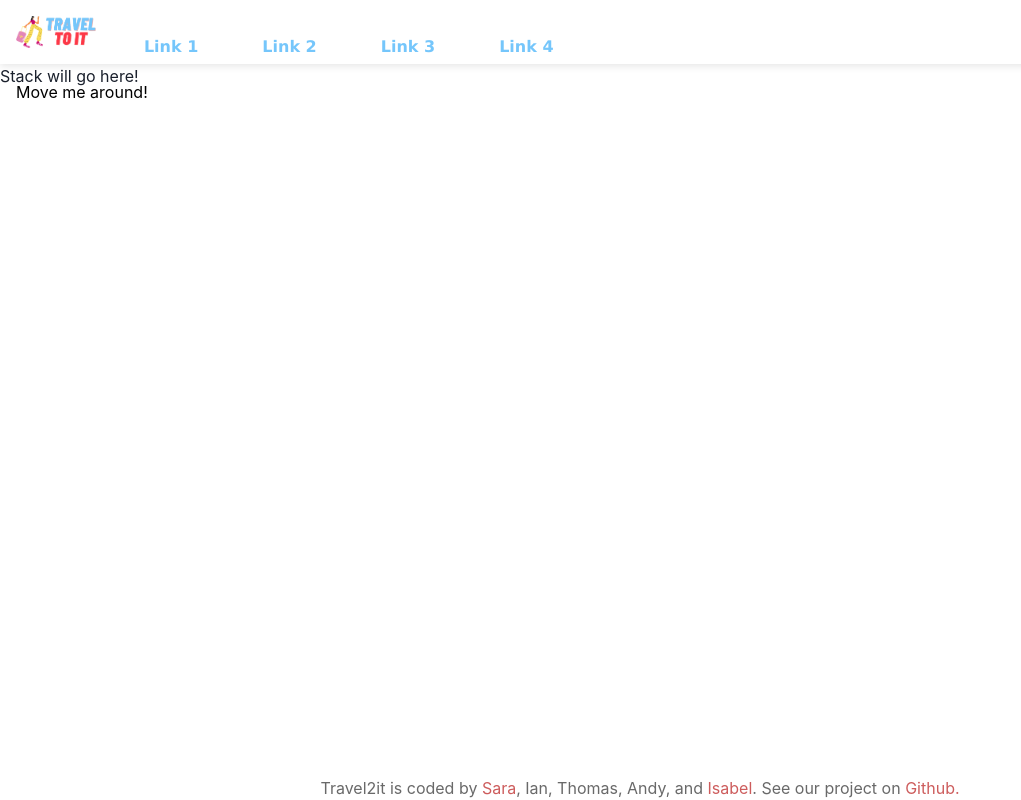
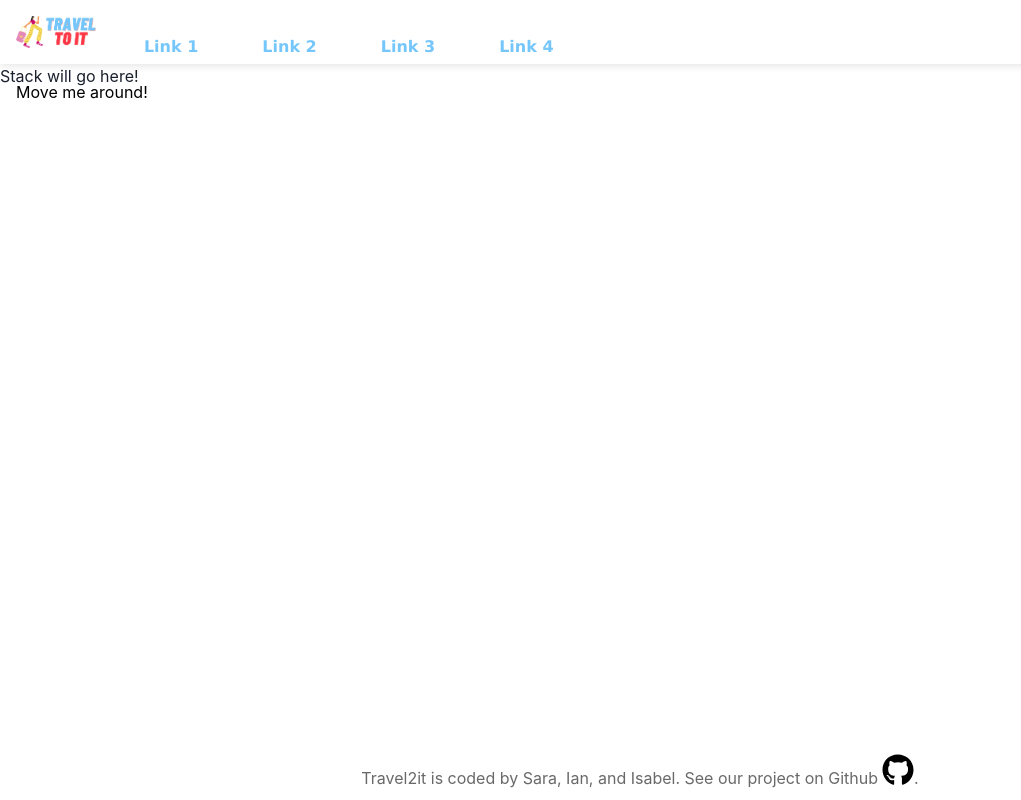
Before and after one commit to chingu-voyages/v41-geckos-team-09, a React (Vite) app: page / in a window 1280 px wide. Shown: the whole page, without its empty margins (0-1021 px from the left). Built offline with nearby package versions, Linux system fonts and the light colour scheme.

Commit message:
add github logo to footer

```diff
--- a/src/components/footer/footer.css
+++ b/src/components/footer/footer.css
@@ -1,5 +1,13 @@
 h4 {
     color:dimgrey
+}
+
+.icon {
+    display: inline;
+    width: 2em;
+    height: 2em;
+    vertical-align: -0.125em;
+    margin-left:4px
 }
 
 /* why won't the hover text change to indianred? */
@@ -15,4 +23,5 @@
     bottom:0;
     right:0;
     text-align: center;
+    padding: 10px
 }
--- a/src/components/footer/footer.jsx
+++ b/src/components/footer/footer.jsx
@@ -1,15 +1,19 @@
 import React from 'react';
 import './footer.css'
+// Font Awesome Pro 6.2.0 by @fontawesome - https://fontawesome.com License - https://fontawesome.com/license (Commercial License) Copyright 2022 Fonticons, Inc.
 
 const Footer = () => {
     return (
 <footer className ="footerContainer">
             <h4>Travel2it is coded by
-                <a className="custom-link" target="_blank" href='https://www.linkedin.com/in/sara-baqla/' title="Sara, a linkedin.com link"> Sara
-                </a>, Ian, Thomas, Andy, and
-                <a className="custom-link" target="_blank" href='https://www.linkedin.com/in/isabel-klint/' title="Isabel, a linkedin.com link"> Isabel
+                <a className="footer-link" target="_blank" href='https://www.linkedin.com/in/sara-baqla/' title="Sara, a linkedin.com link"> Sara
+                </a>, Ian, and
+                <a className="footer-link" target="_blank" href='https://www.linkedin.com/in/isabel-klint/' title="Isabel, a linkedin.com link"> Isabel
                 </a>. See our project on
-                <a className="custom-link" target="_blank" href='https://github.com/chingu-voyages/v41-geckos-team-09' title="Github link"> Github.
+                <a className="footer-link" target="_blank" href='https://github.com/chingu-voyages/v41-geckos-team-09' title="the Travel 2 It Github link"> Github
+                    <svg xmlns="http://www.w3.org/2000/svg" className = "icon" viewBox="0 0 496 512" alt="Github brand icon">
+                        <path d="M165.9 397.4c0 2-2.3 3.6-5.2 3.6-3.3.3-5.6-1.3-5.6-3.6 0-2 2.3-3.6 5.2-3.6 3-.3 5.6 1.3 5.6 3.6zm-31.1-4.5c-.7 2 1.3 4.3 4.3 4.9 2.6 1 5.6 0 6.2-2s-1.3-4.3-4.3-5.2c-2.6-.7-5.5.3-6.2 2.3zm44.2-1.7c-2.9.7-4.9 2.6-4.6 4.9.3 2 2.9 3.3 5.9 2.6 2.9-.7 4.9-2.6 4.6-4.6-.3-1.9-3-3.2-5.9-2.9zM244.8 8C106.1 8 0 113.3 0 252c0 110.9 69.8 205.8 169.5 239.2 12.8 2.3 17.3-5.6 17.3-12.1 0-6.2-.3-40.4-.3-61.4 0 0-70 15-84.7-29.8 0 0-11.4-29.1-27.8-36.6 0 0-22.9-15.7 1.6-15.4 0 0 24.9 2 38.6 25.8 21.9 38.6 58.6 27.5 72.9 20.9 2.3-16 8.8-27.1 16-33.7-55.9-6.2-112.3-14.3-112.3-110.5 0-27.5 7.6-41.3 23.6-58.9-2.6-6.5-11.1-33.3 2.6-67.9 20.9-6.5 69 27 69 27 20-5.6 41.5-8.5 62.8-8.5s42.8 2.9 62.8 8.5c0 0 48.1-33.6 69-27 13.7 34.7 5.2 61.4 2.6 67.9 16 17.7 25.8 31.5 25.8 58.9 0 96.5-58.9 104.2-114.8 110.5 9.2 7.9 17 22.9 17 46.4 0 33.7-.3 75.4-.3 83.6 0 6.5 4.6 14.4 17.3 12.1C428.2 457.8 496 362.9 496 252 496 113.3 383.5 8 244.8 8zM97.2 352.9c-1.3 1-1 3.3.7 5.2 1.6 1.6 3.9 2.3 5.2 1 1.3-1 1-3.3-.7-5.2-1.6-1.6-3.9-2.3-5.2-1zm-10.8-8.1c-.7 1.3.3 2.9 2.3 3.9 1.6 1 3.6.7 4.3-.7.7-1.3-.3-2.9-2.3-3.9-2-.6-3.6-.3-4.3.7zm32.4 35.6c-1.6 1.3-1 4.3 1.3 6.2 2.3 2.3 5.2 2.6 6.5 1 1.3-1.3.7-4.3-1.3-6.2-2.2-2.3-5.2-2.6-6.5-1zm-11.4-14.7c-1.6 1-1.6 3.6 0 5.9 1.6 2.3 4.3 3.3 5.6 2.3 1.6-1.3 1.6-3.9 0-6.2-1.4-2.3-4-3.3-5.6-2z"/>
+                    </svg>.
                 </a>
             </h4>
 </footer>
```
